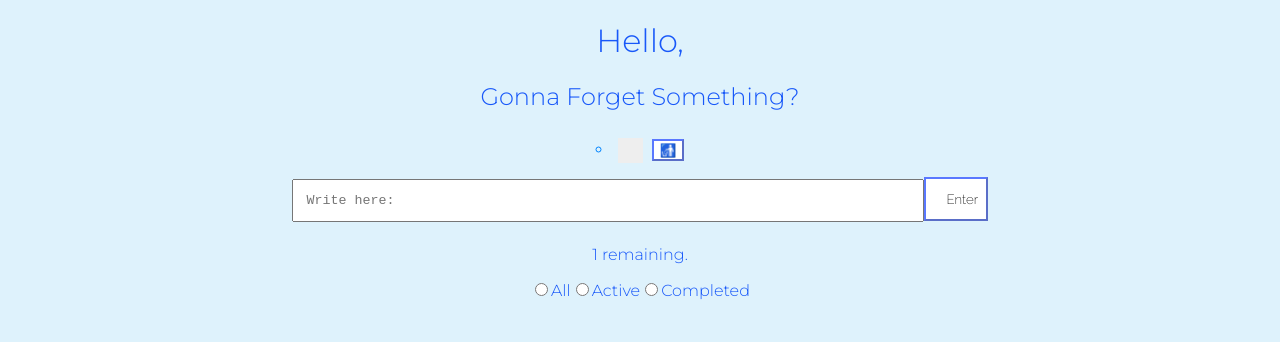
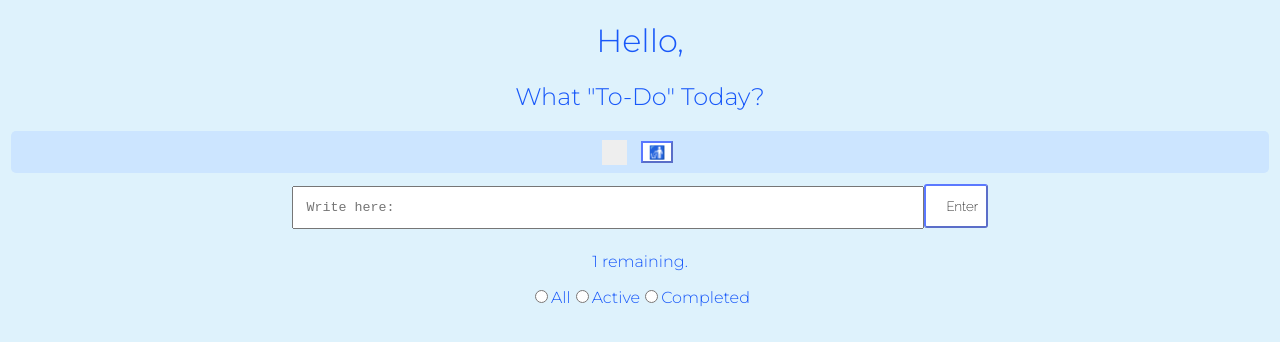
Before and after one commit to kasloww/todo, a Vue app: page / in a window 1280 px wide. Both pictures are taken after a click on the button "Enter". Shown: the top 342 px of the page. Built offline with nearby package versions, Linux system fonts and the light colour scheme.

Commit message:
last time

```diff
--- a/src/App.vue
+++ b/src/App.vue
@@ -39,7 +39,7 @@ watch(todos, function(value) {
 <template>
   <div class="centerpls">
   <h1>Hello,</h1>
-  <h2>Gonna Forget Something?</h2>
+  <h2>What "To-Do" Today?</h2>
 
   <li v-for="(todo, index) in todos.filter(todoFilter)" :class="{textstuff: todo.complete}">
     <label class="container">
@@ -47,7 +47,7 @@ watch(todos, function(value) {
     <span class="checkmark"></span>
     </label>
     {{todo.text}}
-    <button @click="getout(index)">🚮</button>
+    <button class="trashbuttononly" @click="getout(index)">🚮</button>
   </li>
 
   <input v-model="newtodos" @keydown.enter="clicke" placeholder="Write here:" class="wherewetype">
@@ -71,6 +71,7 @@ watch(todos, function(value) {
 @import url('https://fonts.googleapis.com/css2?family=Oswald:wght@300&display=swap');
 @import url('https://fonts.googleapis.com/css2?family=Raleway:wght@200&display=swap');
 @import url('https://fonts.googleapis.com/css2?family=Montserrat:wght@300&display=swap');
+
 body {
   background-color: rgb(149, 213, 247, 0.3);
 }
@@ -80,12 +81,12 @@ body {
 h1 {
   font-family: 'Montserrat', sans-serif;
   font-weight: 300;
-  color:rgb(24, 88, 249)
+  color:rgb(24, 88, 249);
 }
 h2 {
   font-family:'Montserrat', sans-serif;
   font-weight: 200;
-  color:rgb(24, 88, 249)
+  color:rgb(24, 88, 249);
 }
 p {
   font-family:'Montserrat', sans-serif;
@@ -99,11 +100,22 @@ button {
     margin: 8px 0;
     box-sizing: border-box;
 }
-
+button:hover {
+  color: #ccc;
+}
+.trashbuttononly {
+  margin: 5px;
+}
 li {
   font-family: 'Raleway', sans-serif;
   color:rgb(0, 132, 255);
-  list-style-type: circle;
+  list-style-type: none;
+  margin: 0;
+  padding: 0;
+  background: #cce5ff;
+  margin: 3px;
+  padding: 5px;
+  border-radius: 5px;
 }
 label {
   font-family: 'Montserrat', sans-serif;
@@ -119,6 +131,7 @@ label {
 .enteronly {
   width:5%;
   padding: 12px 20px;
+  border-radius: 3px;
 }
 .container {
   display: inline-block;
```
